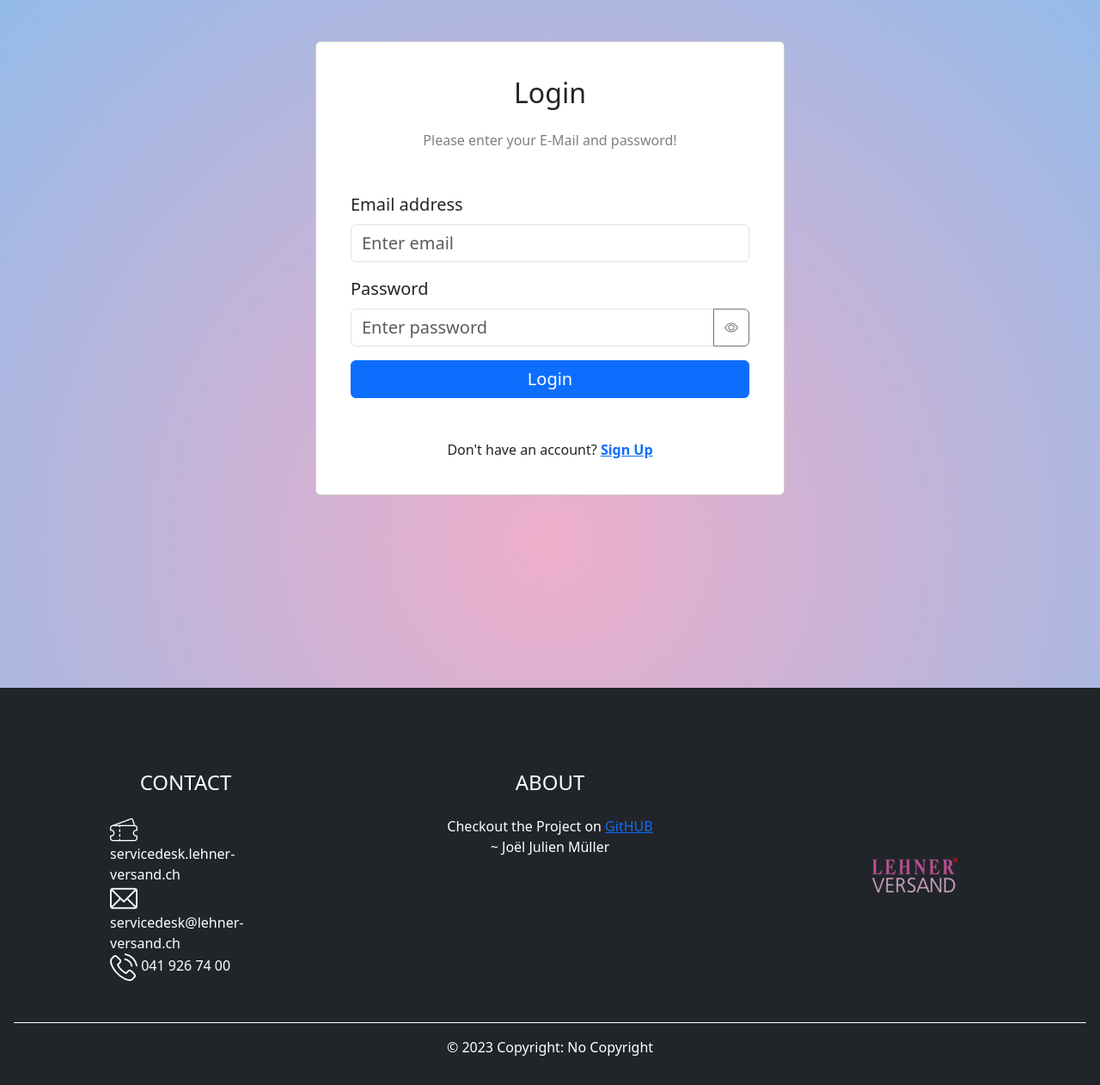
After one commit to jojomueller05/LEHN-Werbedisplays, a PHP site: template app/views/login.php in a window 1280 px wide. The commit adds this page. Shown: the whole page at 86% size. Run offline with PHP 8.4, Linux system fonts and the light colour scheme; the template is opened without the code that fills it, so the values that code supplies are empty.

Commit message:
added dashboard and login view

```diff
--- /dev/null
+++ b/app/views/dashboard.php
@@ -0,0 +1 @@
+<h1>Welcome</h1>
--- a/app/views/header.php
+++ b/app/views/header.php
@@ -40,18 +40,12 @@ if (isset($_SESSION['user_logged_in']) && $_SESSION['user_logged_in'] == true){
 <?php
 } else{
 ?>
-  <nav class="navbar navbar-expand-lg bg-dark sticky-top" data-bs-theme="dark">
-    <div class="container-fluid">
-      <a class="navbar-brand mx-3" href="./index.php">
-        <img src="app\img\lehner-logo.png" alt="Lehner Versand Logo" class="img-fluid">
-      </a>
-      <button class="navbar-toggler" type="button" data-bs-toggle="collapse" data-bs-target="#navbarNavAltMarkup" aria-controls="navbarNavAltMarkup" aria-expanded="false" aria-label="Toggle navigation">
-        <span class="navbar-toggler-icon"></span>
-      </button>
-      <div class="collapse navbar-collapse" id="navbarNavAltMarkup">
-      </div>
-    </div>
-  </nav>
+  <style>
+    body {
+      background: rgb(238,174,202);
+      background: radial-gradient(circle, rgba(238,174,202,1) 0%, rgba(148,187,233,1) 100%);
+    }
+  </style>
   <?php
 }
 ?>
--- /dev/null
+++ b/app/views/login.php
@@ -0,0 +1,73 @@
+<div class="container min-vh-100">
+    <div class="row justify-content-center mt-5">
+      <div class="col-sm-8 col-md-8 col-lg-6">
+        <div class="card p-4">
+          <div class="card-body">
+            <h2 class="card-title text-center mb-4">Login</h2>
+            <p class="text-black-50 text-center mb-5">Please enter your E-Mail and password!</p>
+            <form action="./app/includes/login.ini.php" method="post">
+              <div class="mb-3">
+                <label for="email" class="form-label fs-5">Email address</label>
+                <input type="email" class="form-control fs-5 <?php if (isset($_GET['error'])){
+                  if ($_GET['error'] == 'emptyFields'){ echo 'is-invalid'; }
+                  if ($_GET['error'] == 'loginFaild'){ echo 'is-invalid'; }
+                } ?>" id="email" placeholder="Enter email" name="frm-login-mail">
+
+                  <?php if (isset($_GET['error'])){
+                    if ($_GET['error'] == 'emptyFields'){
+                      echo '<div class="invalid-feedback">Please fill in Field!</div>';
+                    }
+                    if ($_GET['error'] == 'loginFaild'){
+                       echo '<div class="invalid-feedback">E-Mail or Password is wrong!</div>';
+                      }
+                  } ?>
+              </div>
+              <div class="mb-3">
+                <label for="password" class="form-label fs-5">Password</label>
+                <div class="input-group">
+
+                  <input type="password" class="form-control fs-5 <?php if (isset($_GET['error'])){
+                    if ($_GET['error'] == 'emptyFields'){ echo 'is-invalid'; }
+                    if ($_GET['error'] == 'loginFaild'){ echo 'is-invalid'; }
+                  } ?>" id="password" placeholder="Enter password" name="frm-login-password">
+
+                  <button class="btn btn-outline-secondary" type="button" id="show-password">
+                    <i class="bi bi-eye"></i>
+                  </button>
+                  <?php if (isset($_GET['error'])){
+                    if ($_GET['error'] == 'emptyFields'){
+                      echo '<div class="invalid-feedback">Please fill in Field!</div>';
+                    }
+                    if ($_GET['error'] == 'loginFaild'){
+                       echo '<div class="invalid-feedback">E-Mail or Password is wrong!</div>';
+                      }
+                  } ?>
+
+                </div>
+              </div>
+              <div class="d-grid gap-2">
+                <button type="submit" class="btn btn-primary fs-5" name="frm-login-submit">Login</button>
+              </div>
+            </form>
+            <div class="mt-5">
+                <p class="mb-0 text-center">Don't have an account? <a href="./register.php" class="fw-bold">Sign Up</a>
+                </p>
+            </div>
+          </div>
+        </div>
+      </div>
+    </div>
+  </div>
+  <script>
+    const showPasswordButton = document.getElementById("show-password");
+    const passwordInput = document.getElementById("password");
+    showPasswordButton.addEventListener("click", function() {
+      if (passwordInput.type === "password") {
+        passwordInput.type = "text";
+        showPasswordButton.innerHTML = '<i class="bi bi-eye-slash"></i>';
+      } else {
+        passwordInput.type = "password";
+        showPasswordButton.innerHTML = '<i class="bi bi-eye"></i>';
+      }
+    });
+  </script>
```
Also changed, not shown: index.php (+13 -74 lines).
